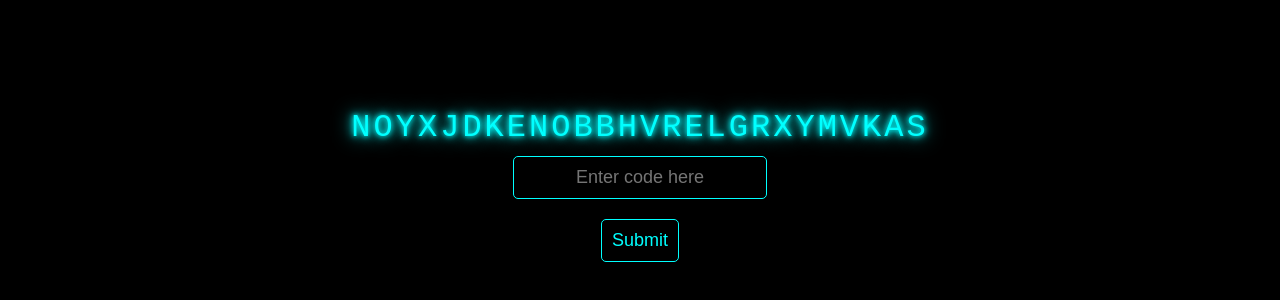
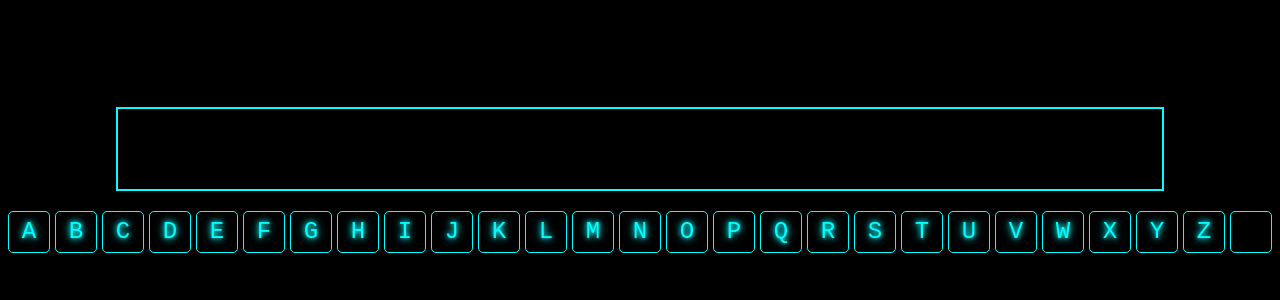
Before and after one commit to yourlocalgit1/code-scrambler, a plain HTML site: page index.html in a window 1280 px wide. Shown: the part 200-500 px from the top of the page. Drawn offline with Linux system fonts and the light colour scheme.

Commit message:
Update index.html

```diff
--- a/index.html
+++ b/index.html
@@ -3,7 +3,7 @@
 <head>
 <meta charset="UTF-8">
 <meta name="viewport" content="width=device-width, initial-scale=1.0">
-<title>Labyrinthus Scrambler</title>
+<title>Labyrinthus Drag Scrambler</title>
 <style>
 body {
     margin: 0;
@@ -18,85 +18,108 @@ body {
     overflow: hidden;
 }
 
-#codeDisplay {
-    font-size: 32px;
-    text-shadow: 0 0 5px #0ff, 0 0 10px #0ff, 0 0 20px #0ff;
-    letter-spacing: 3px;
+#board {
+    width: 80%;
+    min-height: 60px;
+    border: 2px solid #0ff;
+    display: flex;
+    flex-wrap: wrap;
+    padding: 10px;
+    margin-bottom: 20px;
+    justify-content: center;
 }
 
-input, button {
-    background: black;
-    border: 1px solid #0ff;
-    color: #0ff;
-    padding: 10px;
-    margin: 10px;
-    border-radius: 5px;
-    font-size: 18px;
-    text-align: center;
+#letters {
+    display: flex;
+    flex-wrap: wrap;
+    gap: 5px;
+    margin-bottom: 20px;
 }
 
-button:hover {
-    box-shadow: 0 0 10px #0ff, 0 0 20px #0ff;
-    cursor: pointer;
+.letter {
+    width: 40px;
+    height: 40px;
+    line-height: 40px;
+    text-align: center;
+    border: 1px solid #0ff;
+    border-radius: 5px;
+    cursor: grab;
+    user-select: none;
+    font-size: 24px;
+    text-shadow: 0 0 5px #0ff, 0 0 10px #0ff;
 }
 
 #output {
     margin-top: 20px;
     font-size: 24px;
 }
+
 </style>
 </head>
 <body>
 
-<div id="codeDisplay"></div>
-<input type="text" id="codeInput" placeholder="Enter code here">
-<button onclick="scrambleCheck()">Submit</button>
+<div id="board" ondrop="drop(event)" ondragover="allowDrop(event)"></div>
+
+<div id="letters"></div>
+
 <div id="output"></div>
 
 <script>
 const secret = "HIC INCLASUS VITAM PERDITT";
-const letters = "ABCDEFGHIJKLMNOPQRSTUVWXYZ ";
-const codeDisplay = document.getElementById("codeDisplay");
-let scrambleInterval;
+const lettersContainer = document.getElementById("letters");
+const board = document.getElementById("board");
+const output = document.getElementById("output");
+const letters = "ABCDEFGHIJKLMNOPQRSTUVWXYZ ".split('');
 
-// --- Start with fully scrambled display ---
-function startScramble() {
-    let display = "";
-    for(let i = 0; i < secret.length; i++){
-        display += letters[Math.floor(Math.random() * letters.length)];
-    }
-    codeDisplay.textContent = display;
+// --- Create draggable letter tiles ---
+letters.forEach(char => {
+    const div = document.createElement("div");
+    div.className = "letter";
+    div.draggable = true;
+    div.textContent = char;
+    div.id = "letter_" + char + Math.floor(Math.random()*1000);
+    div.addEventListener("dragstart", drag);
+    lettersContainer.appendChild(div);
+});
+
+function allowDrop(ev) {
+    ev.preventDefault();
 }
 
-// --- Continuously scramble letters ---
-scrambleInterval = setInterval(startScramble, 100);
+function drag(ev) {
+    ev.dataTransfer.setData("text", ev.target.id);
+}
 
-// --- Check code and reveal gradually ---
-function scrambleCheck() {
-    const input = document.getElementById("codeInput").value.trim().toUpperCase();
-    const output = document.getElementById("output");
-    clearInterval(scrambleInterval); // stop continuous scramble
+function drop(ev) {
+    ev.preventDefault();
+    const data = ev.dataTransfer.getData("text");
+    const letterTile = document.getElementById(data);
+    board.appendChild(letterTile);
 
-    let i = 0;
-    const revealInterval = setInterval(() => {
-        let display = "";
-        for(let j = 0; j < secret.length; j++){
-            if(j <= i) display += secret[j];
-            else display += letters[Math.floor(Math.random() * letters.length)];
-        }
-        codeDisplay.textContent = display;
-        i++;
-        if(i >= secret.length){
-            clearInterval(revealInterval);
-            if(input === secret){
-                output.textContent = "Code Accepted!";
-                output.style.color = "#0f0";
-            } else {
-                output.textContent = "Invalid Code!";
-                output.style.color = "#f00";
-            }
-        }
-    }, 50);
+    // Start scrambling after letters are dropped
+    startScrambleAnimation();
+}
+
+let scrambleInterval;
+function startScrambleAnimation() {
+    clearInterval(scrambleInterval);
+    scrambleInterval = setInterval(() => {
+        const boardLetters = board.querySelectorAll(".letter");
+        boardLetters.forEach((tile, index) => {
+            // Replace letter with random if phrase not fully revealed
+            tile.textContent = Math.random() > 0.5 ? secret[index] : letters[Math.floor(Math.random() * letters.length)];
+        });
+    }, 100);
+
+    // Reveal the secret after a delay
+    setTimeout(() => {
+        clearInterval(scrambleInterval);
+        const boardLetters = board.querySelectorAll(".letter");
+        boardLetters.forEach((tile, index) => {
+            tile.textContent = secret[index];
+        });
+        output.textContent = "The phrase is revealed!";
+    }, 4000); // 4 seconds scrambling
 }
 </script>
 
```
